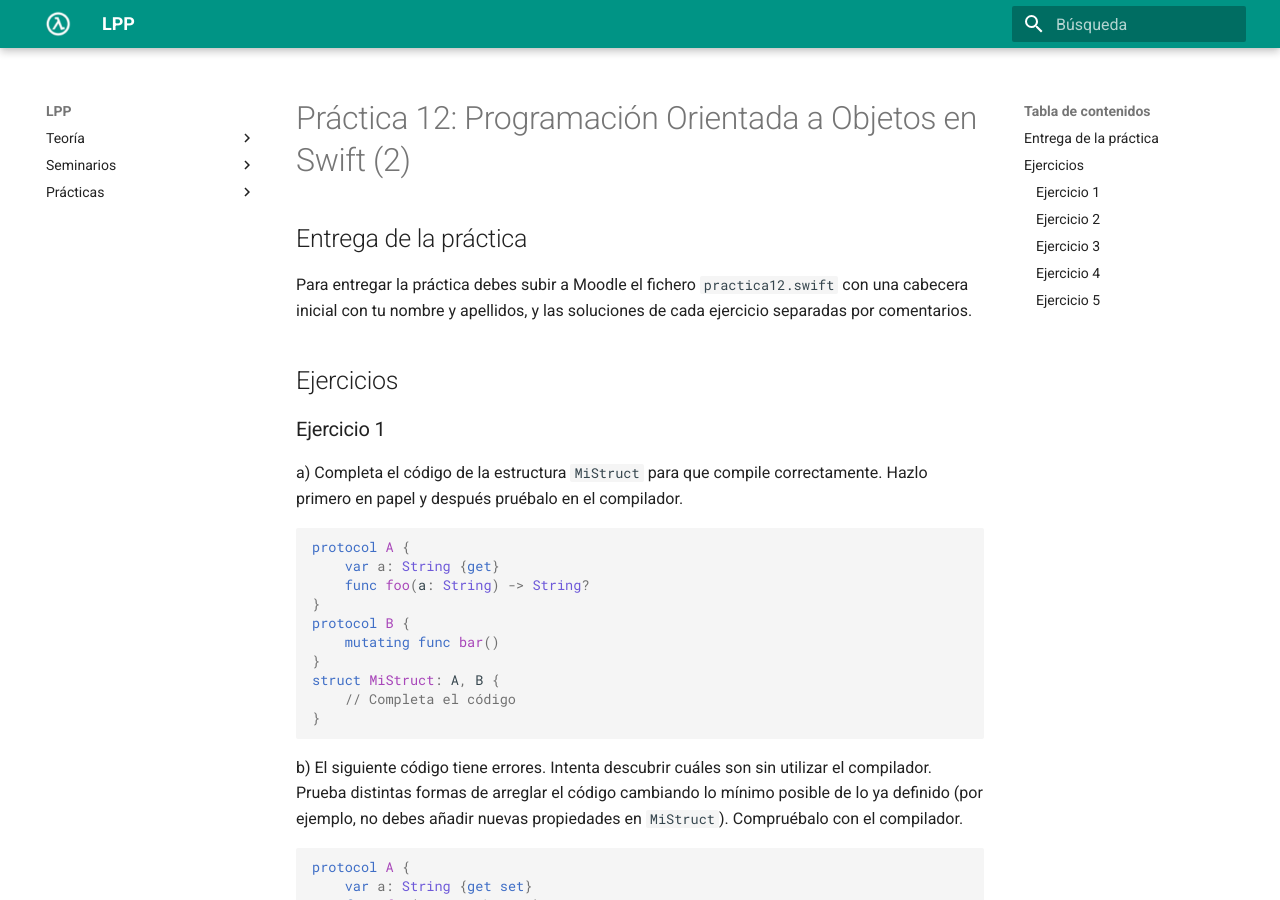
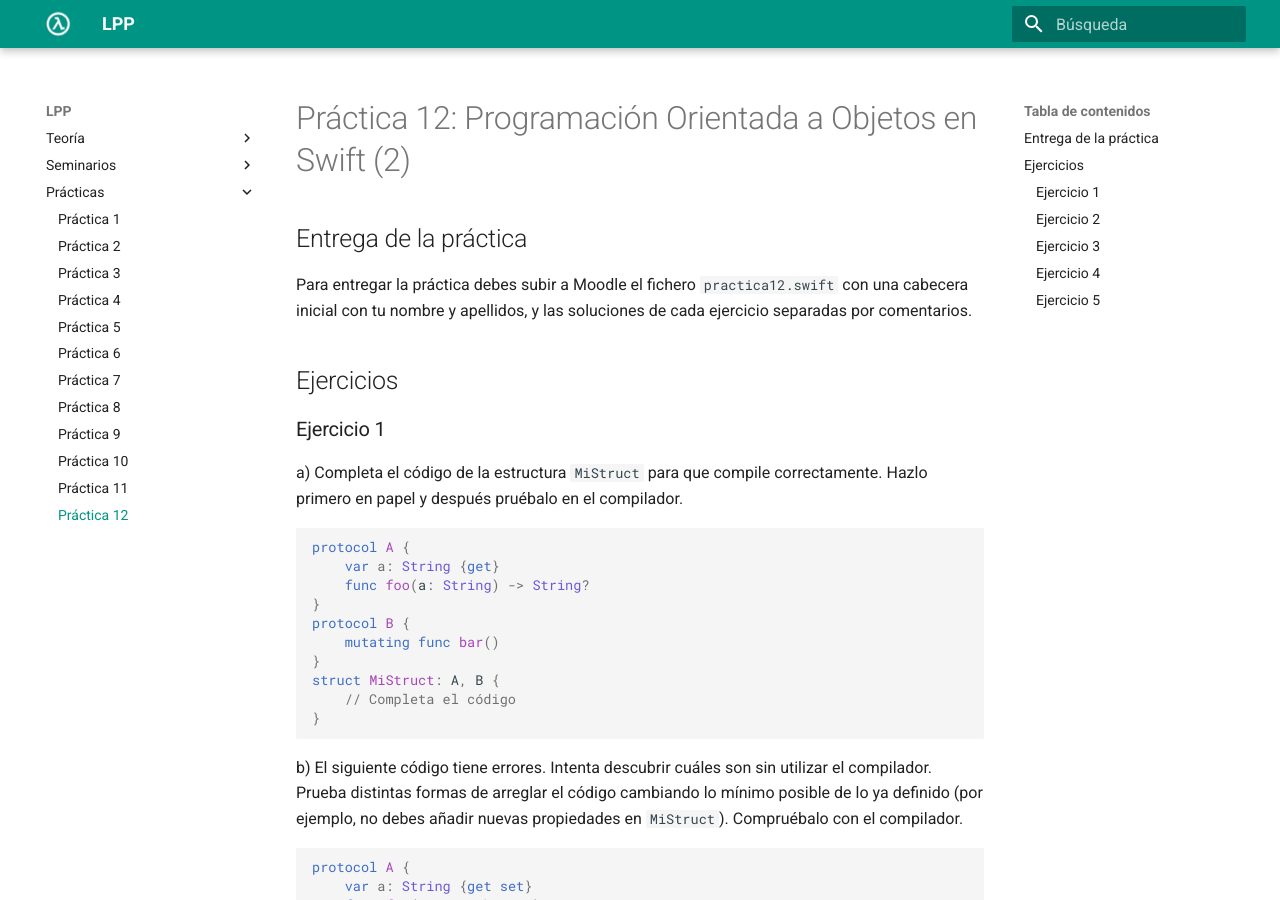
Before and after one commit to domingogallardo/apuntes-lpp, an MkDocs documentation site: the page built from docs/practicas/practica12/practica12.md, in a window 1280 px wide and 900 px high. Built offline with MkDocs 1.6.1 and Material for MkDocs 9.7.7, drawn with Linux system fonts in a browser that asks for light colours.

Commit message:
Publicación práctica 12

```diff
--- a/mkdocs.yml
+++ b/mkdocs.yml
@@ -25,6 +25,7 @@ nav:
     - 'Práctica 9': 'practicas/practica09/practica09.md'
     - 'Práctica 10': 'practicas/practica10/practica10.md'
     - 'Práctica 11': 'practicas/practica11/practica11.md'
+    - 'Práctica 12': 'practicas/practica12/practica12.md'
 
 theme:
     language: es
```
